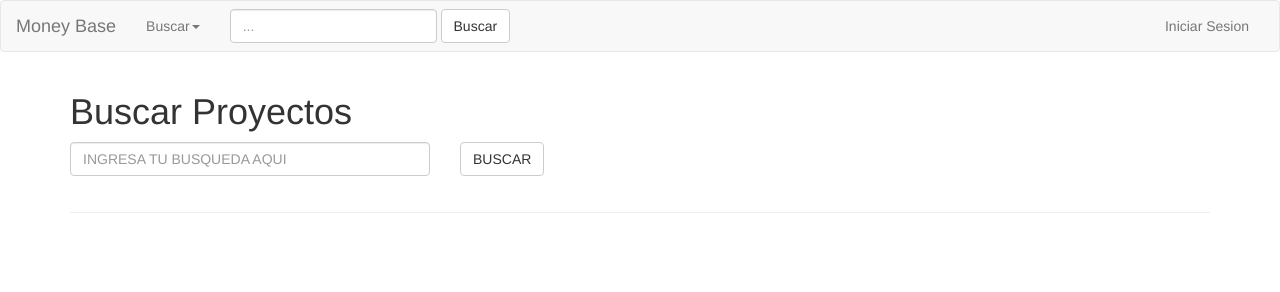
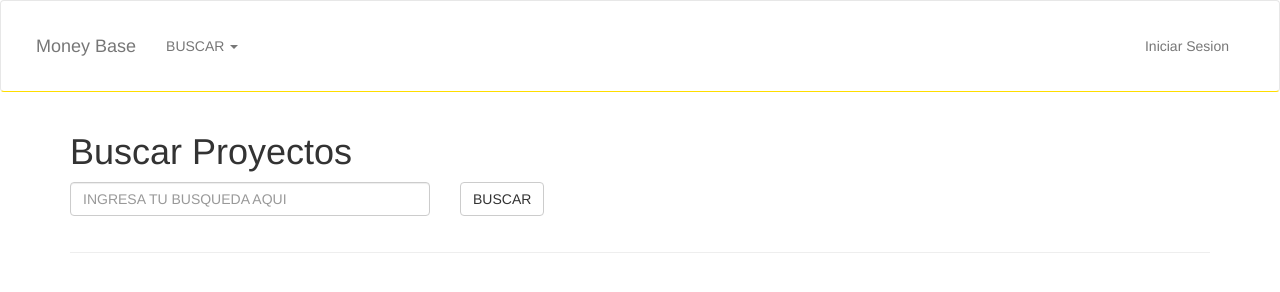
Before and after one commit to asdgreg/DW-MB, a plain HTML site: page buscar.html in a window 1280 px wide. Drawn offline with Linux system fonts and the light colour scheme.

Commit message:
Add files via upload

```diff
--- a/buscar.html
+++ b/buscar.html
@@ -4,9 +4,12 @@
 	<meta charset="utf-8">
 	<title>Buscar Proyecto</title>
 	<link rel="stylesheet" type="text/css" href="css/bootstrap.min.css">
+	<link rel="stylesheet" type="text/css" href="css/general.css">
 <!--
 	<link rel="stylesheet" type="text/css" href="css/freelancer.css">
 -->
+
+</style>
 </head>
 </head>
 <body>
@@ -26,19 +29,15 @@
     <div class="collapse navbar-collapse" id="bs-example-navbar-collapse-1">
       <ul class="nav navbar-nav">
         <li class="dropdown">
-          <a href="#" class="dropdown-toggle" data-toggle="dropdown" role="button" aria-expanded="false">Buscar<span class="caret"></span></a>
+          <a href="#" class="dropdown-toggle" data-toggle="dropdown" role="button" aria-expanded="false">BUSCAR <span class="caret"></span></a>
           <ul class="dropdown-menu" role="menu">
+            <li><a href="buscar.html">Busqueda</a></li>
+            <li class="divider"></li>
             <li><a href="#">Tendencia</a></li>
             <li><a href="#">Recientes</a></li>
           </ul>
         </li>
       </ul>
-      <form class="navbar-form navbar-left" role="search" action="buscar.html">
-        <div class="form-group">
-          <input type="text" class="form-control" placeholder="...">
-        </div>
-        <button type="submit" class="btn btn-default">Buscar</button>
-      </form>
       <ul class="nav navbar-nav navbar-right">
         <li><a href="sesion.html">Iniciar Sesion</a></li>
       </ul>
```
